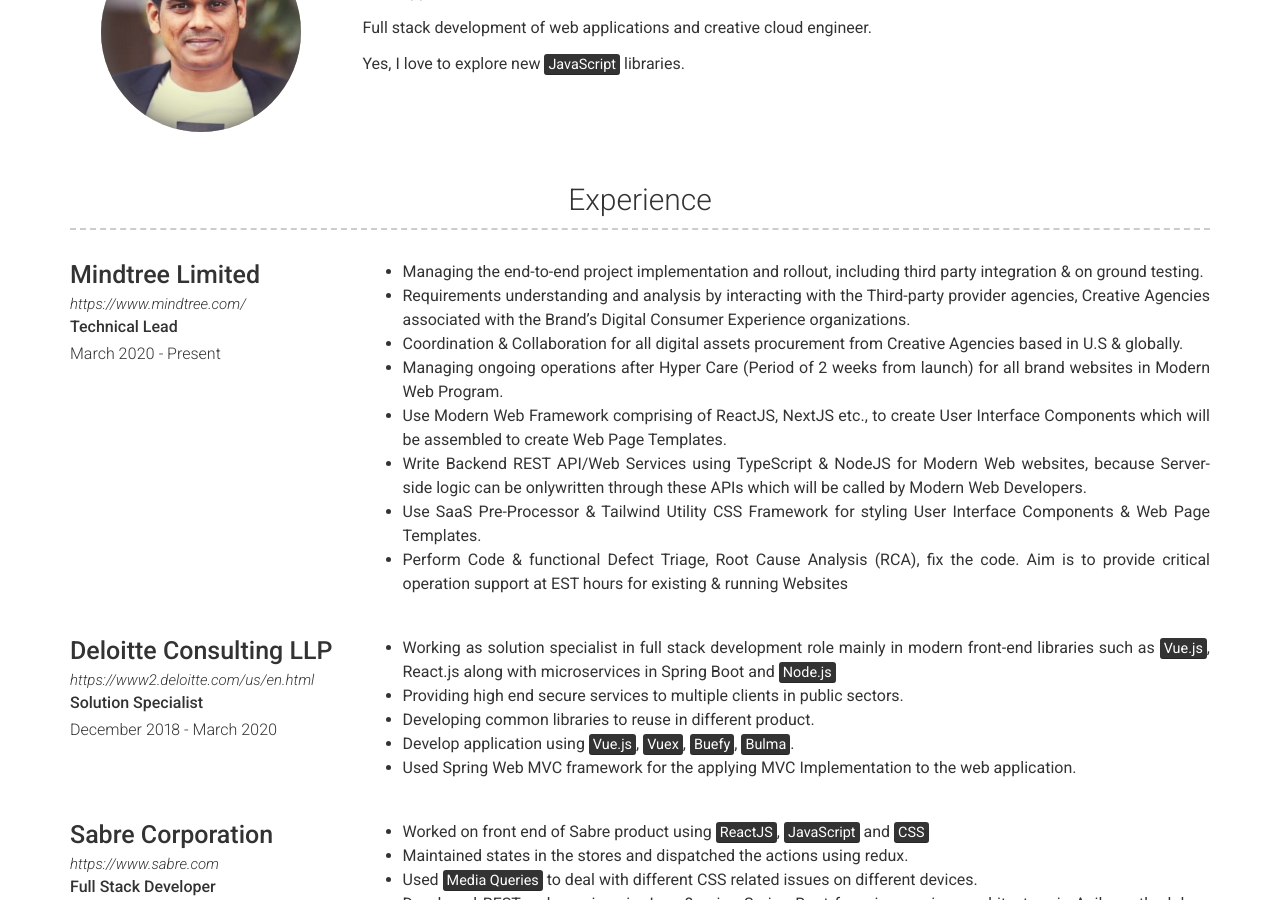
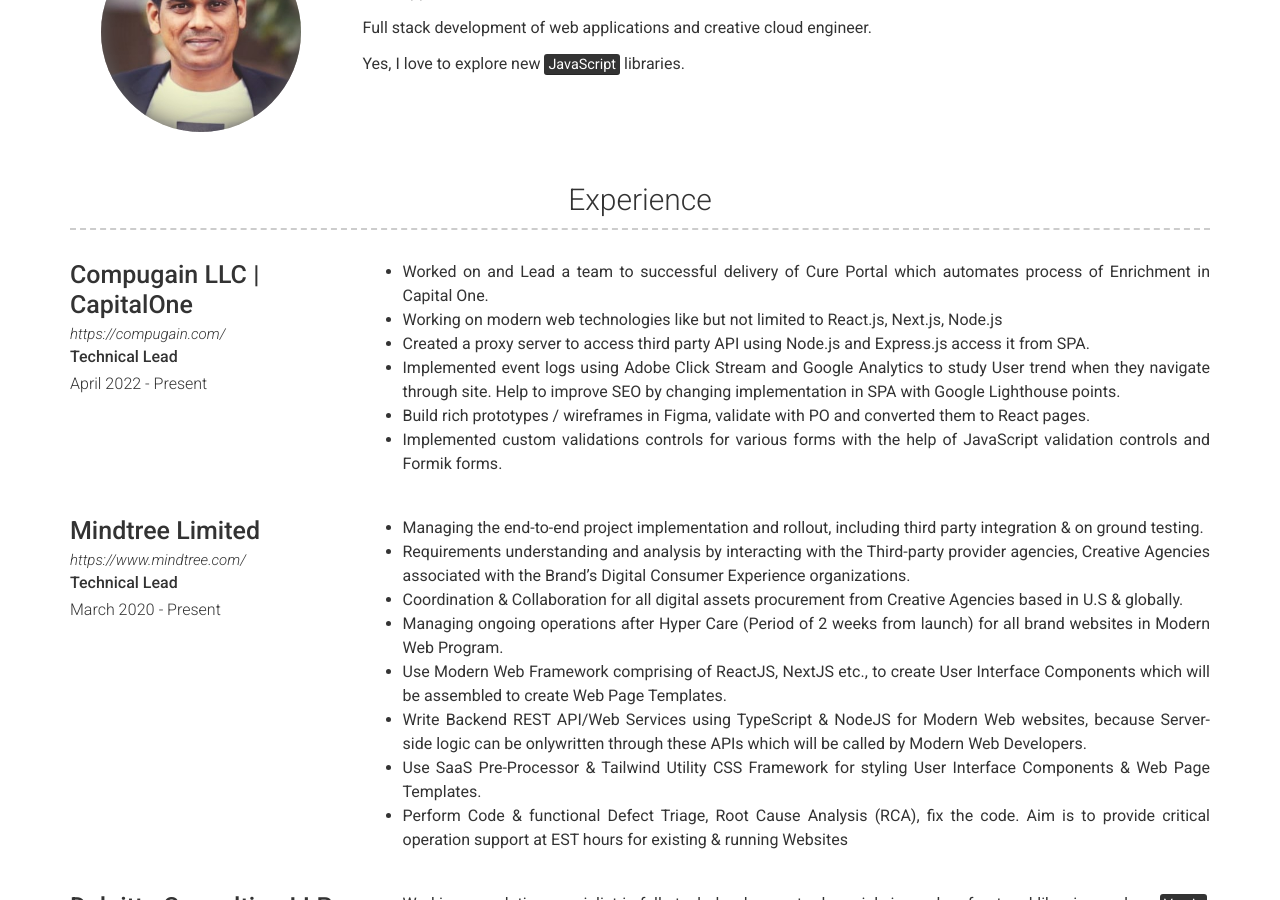
Before and after one commit to AvinashChavanN/avinashchavann.github.io, a Jekyll site: the page built from index.md, in a window 1280 px wide and 900 px high, scrolled down 397 px. Built offline with Jekyll 4.4.1, drawn with Linux system fonts in a browser that asks for light colours.

Commit message:
Update experience.yml

```diff
--- a/_data/experience.yml
+++ b/_data/experience.yml
@@ -1,4 +1,17 @@
 # Experience template
+- layout: left
+  company: Compugain LLC | CapitalOne
+  link: https://compugain.com/
+  job_title: Technical Lead
+  dates: April 2022 - Present
+  description: | # this will include new lines to allow paragraphs
+    - Worked on and Lead a team to successful delivery of Cure Portal which automates process of Enrichment in Capital One.
+    - Working on modern web technologies like but not limited to React.js, Next.js, Node.js
+    - Created a proxy server to access third party API using Node.js and Express.js access it from SPA.
+    - Implemented event logs using Adobe Click Stream and Google Analytics to study User trend when they navigate through site. Help to improve SEO by changing implementation in SPA with Google Lighthouse points.
+    - Build rich prototypes / wireframes in Figma, validate with PO and converted them to React pages.
+    - Implemented custom validations controls for various forms with the help of JavaScript validation controls and Formik forms.
+
 - layout: left
   company: Mindtree Limited
   link: https://www.mindtree.com/
```
